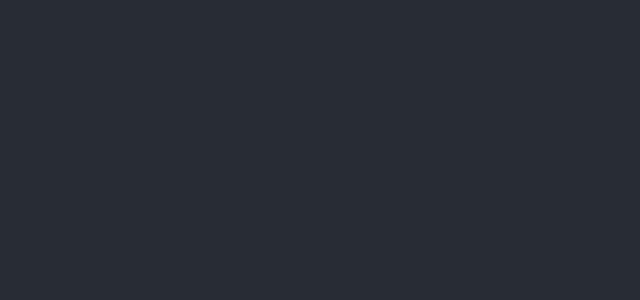
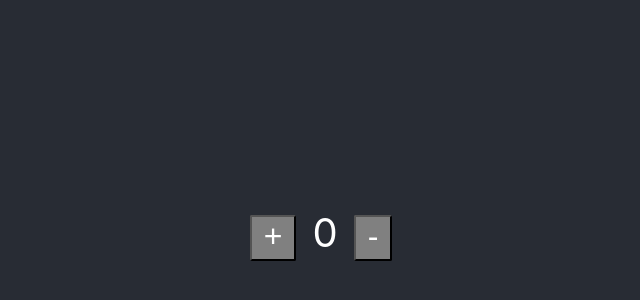
Before and after one commit to FaizanKhanDev/reduxexercise, a React (Create React App) app: page / in a window 1280 px wide. Shown: the part 166-466 px from the top of the page, without its empty margins (319-959 px from the left). Built offline with nearby package versions, Linux system fonts and the light colour scheme.

Commit message:
created Counter JSX

```diff
--- a/src/App.jsx
+++ b/src/App.jsx
@@ -1,11 +1,12 @@
 import React from 'react';
 import './App.css';
-import  { useState } from 'react';
+import Counter from './features/counter/Counter';
 
 function App() {
+
   return (
     <div className="App">
-
+        <Counter/>
     </div>
   );
 }
```
